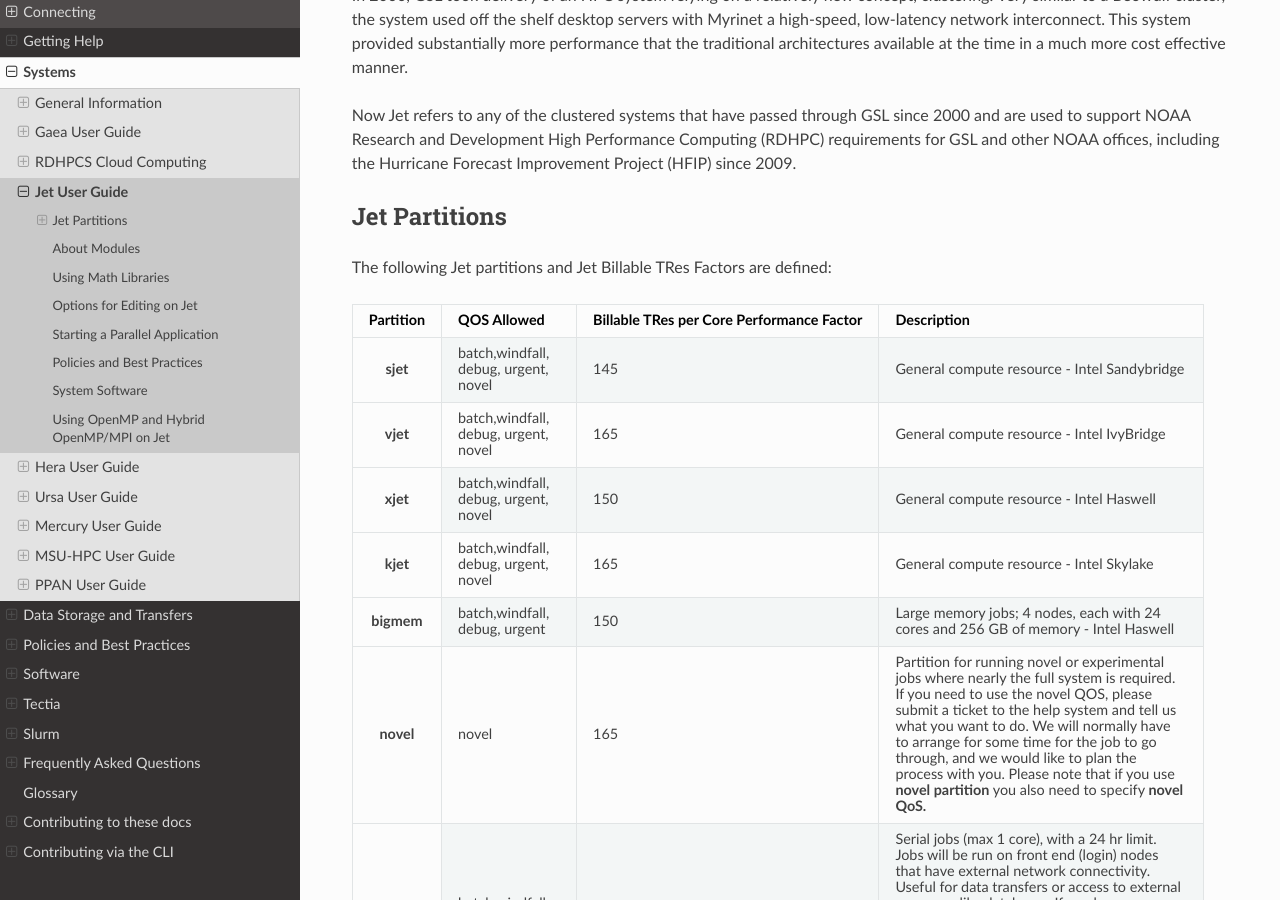
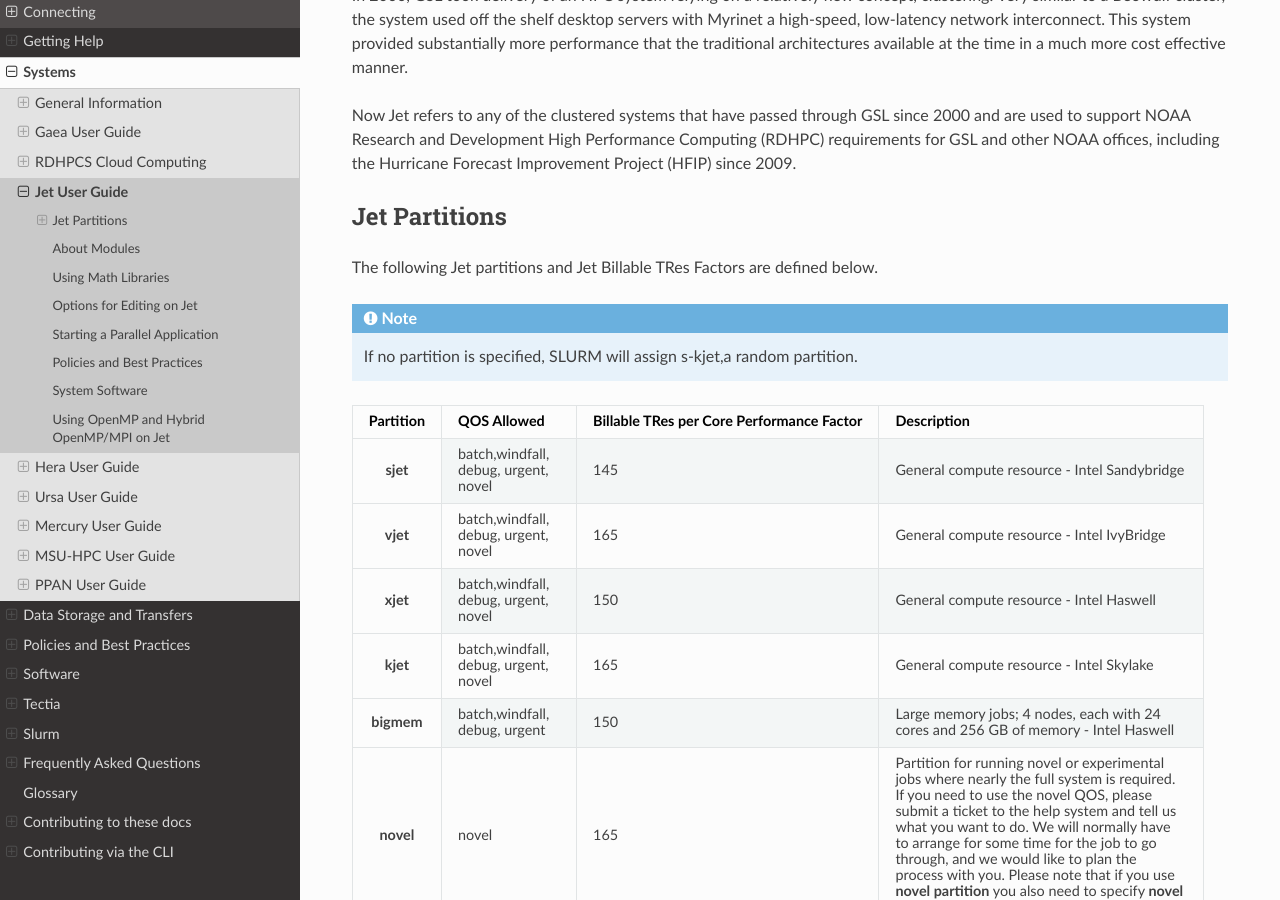
Before and after one commit to NOAA-RDHPCS/noaa-rdhpcs.github.io, a Sphinx documentation site: the page built from source/systems/jet_user_guide.rst, in a window 1280 px wide and 900 px high, scrolled down 1869 px. Built offline with Sphinx 7.4.7 and the Read the Docs theme 3.1.0, drawn with Linux system fonts in a browser that asks for light colours; pages that are not in the unit, such as notebooks, are missing from menus.

Commit message:
Update jet_user_guide.rst (#464)
* Update jet_user_guide.rst

added information about random SLURM s-kjet partition assignments.

* Update jet_user_guide.rst

correcting lint errors

---------

Co-authored-by: Elisabeth Patterson <120050907+elisabethpatterson@users.noreply.github.com>

```diff
--- a/source/systems/jet_user_guide.rst
+++ b/source/systems/jet_user_guide.rst
@@ -166,7 +166,11 @@ Project (HFIP) since 2009.
 Jet Partitions
 ==============
 
-The following Jet partitions and Jet Billable TRes Factors are defined:
+The following Jet partitions and Jet Billable TRes Factors are defined below.
+
+.. Note::
+
+   If no partition is specified, SLURM will assign s-kjet,a random partition.
 
 .. list-table::
    :header-rows: 1
```
